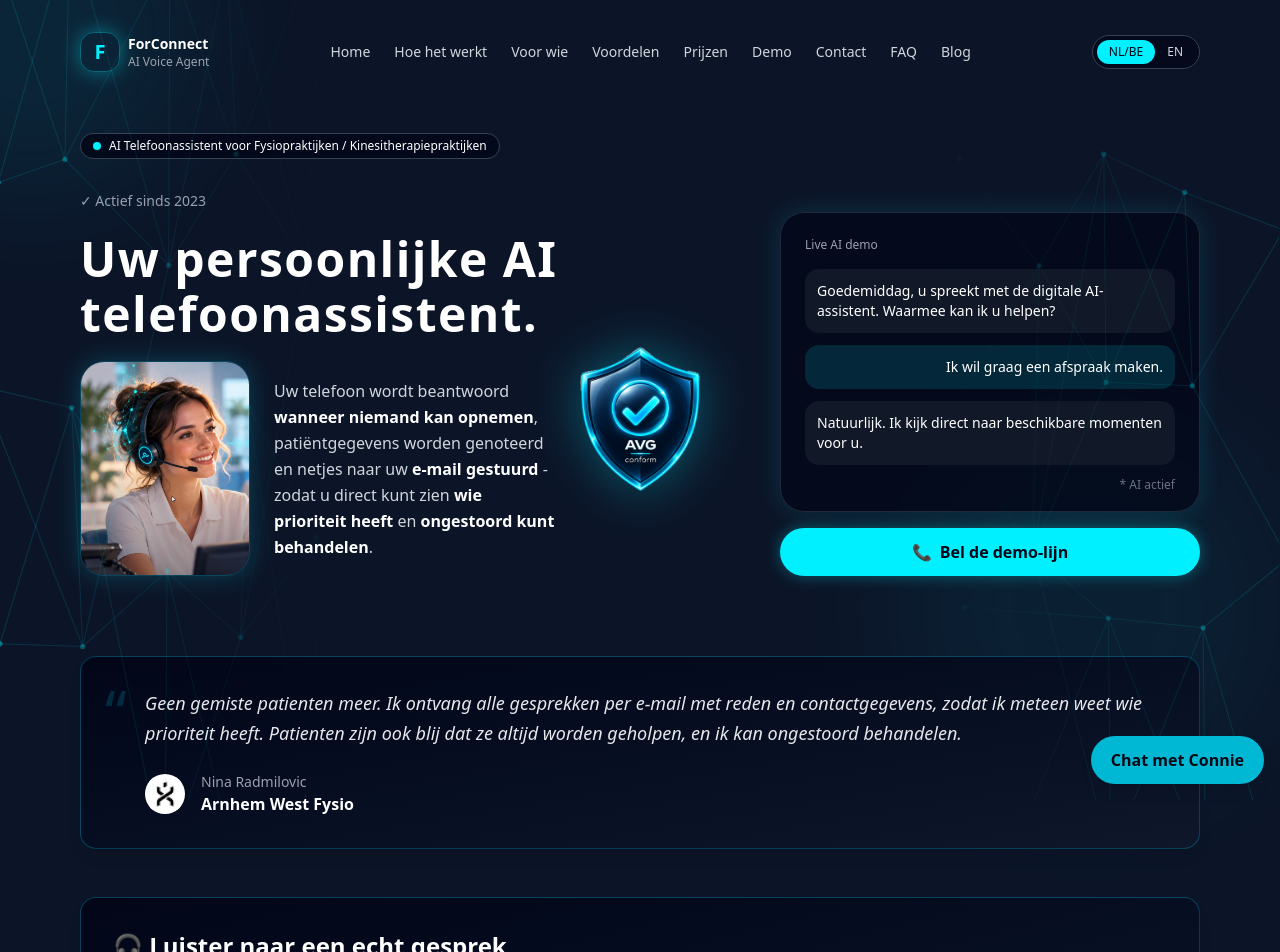
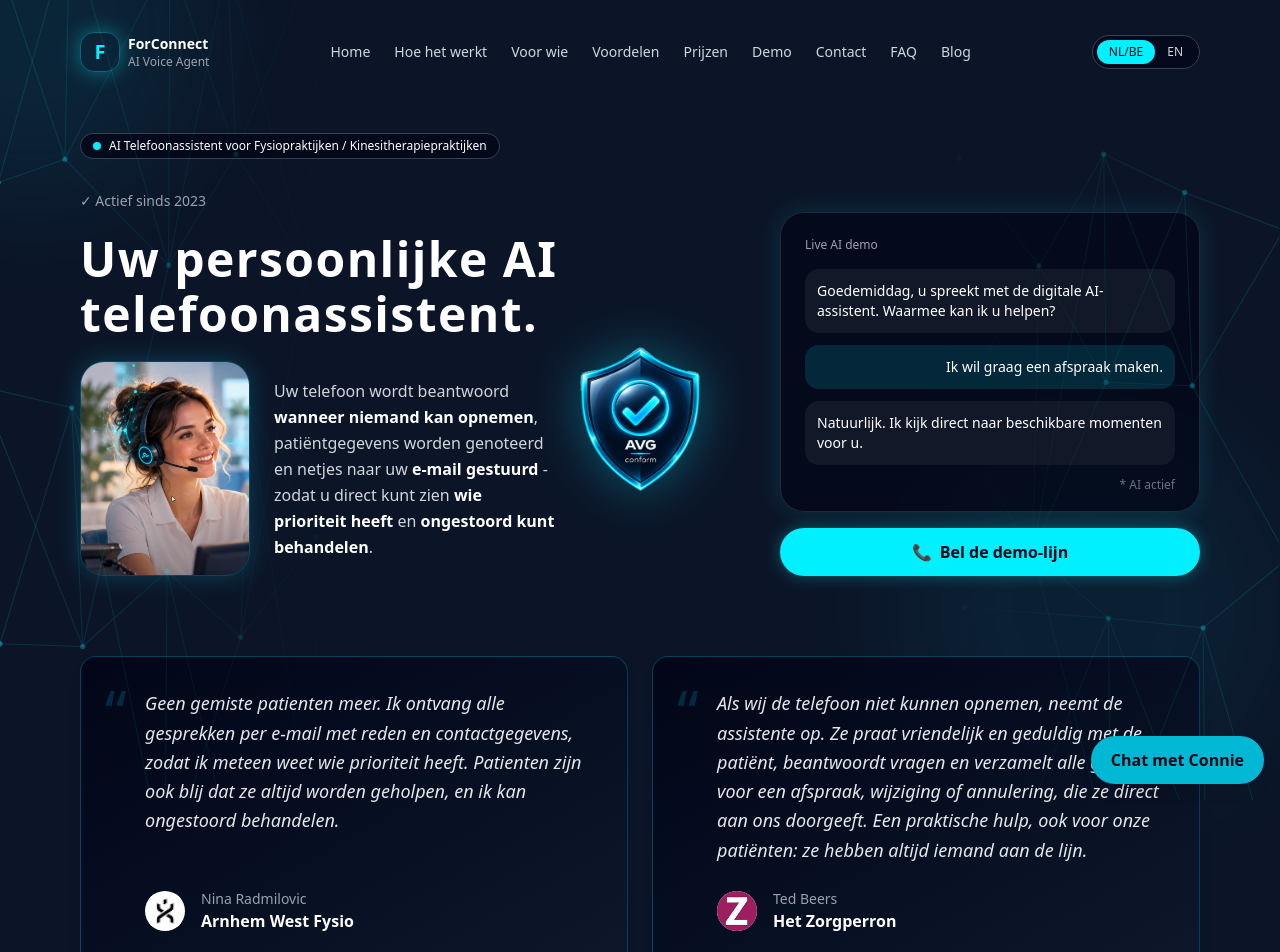
Before and after one commit to ForConnect/forconnect-site, a Next.js app: page / in a window 1280 px wide. Shown: the top 952 px of the page. Built offline with nearby package versions, Linux system fonts and the light colour scheme.

Commit message:
Testimonial Het Zorgperron

```diff
--- a/app/page.tsx
+++ b/app/page.tsx
@@ -281,18 +281,39 @@ export default function HomePage() {
           </div>
         </section>
 
-        <section className="mt-20">
+        <section className="mt-20 grid md:grid-cols-2 gap-6">
           <div className="relative p-8 rounded-2xl border border-cyan-500/30 bg-gradient-to-br from-slate-950 to-slate-900 shadow-lg">
             <div className="absolute top-6 left-6 text-cyan-500/20 text-6xl">&ldquo;</div>
-            <div className="relative pl-8">
+            <div className="relative pl-8 flex h-full flex-col">
               <p className="text-base md:text-lg text-gray-200 leading-relaxed italic mb-6">{lang === 'nl' ? 'Geen gemiste patienten meer. Ik ontvang alle gesprekken per e-mail met reden en contactgegevens, zodat ik meteen weet wie prioriteit heeft. Patienten zijn ook blij dat ze altijd worden geholpen, en ik kan ongestoord behandelen.' : 'No more missed patients. I receive every call by email with reason and contact details, so I immediately know who has priority. Patients are also happy that they are always helped, and I can treat without interruptions.'}</p>
-              <div className="flex items-center gap-4">
+              <div className="mt-auto flex items-center gap-4">
                 <div className="w-10 h-10 rounded-full bg-white flex items-center justify-center overflow-hidden">
                   <img src="/arnhem-west-fysio-logo.png" alt="Arnhem West Fysio" className="w-full h-full object-contain p-1" />
                 </div>
                 <div>
                   <p className="text-sm text-gray-400">Nina Radmilovic</p>
                   <p className="font-semibold text-white">Arnhem West Fysio</p>
+                </div>
+              </div>
+            </div>
+          </div>
+          <div className="relative p-8 rounded-2xl border border-cyan-500/30 bg-gradient-to-br from-slate-950 to-slate-900 shadow-lg">
+            <div className="absolute top-6 left-6 text-cyan-500/20 text-6xl">&ldquo;</div>
+            <div className="relative pl-8 flex h-full flex-col">
+              <p className="text-base md:text-lg text-gray-200 leading-relaxed italic mb-6">{lang === 'nl' ? 'Als wij de telefoon niet kunnen opnemen, neemt de assistente op. Ze praat vriendelijk en geduldig met de patiënt, beantwoordt vragen en verzamelt alle gegevens voor een afspraak, wijziging of annulering, die ze direct aan ons doorgeeft. Een praktische hulp, ook voor onze patiënten: ze hebben altijd iemand aan de lijn.' : 'When we cannot answer the phone, the assistant picks up. She talks to the patient in a friendly and patient way, answers questions and collects all the details for an appointment, change or cancellation, which she passes on to us straight away. A practical help, also for our patients: they always have someone on the line.'}</p>
+              <div className="mt-auto flex items-center gap-4">
+                <div className="relative w-10 h-10 rounded-full bg-white flex items-center justify-center overflow-hidden">
+                  <span className="absolute text-lg font-bold text-[#020617]">Z</span>
+                  <img
+                    src="/zorgperron-logo.png"
+                    alt="Het Zorgperron"
+                    className="relative w-full h-full object-cover"
+                    onError={(e) => { e.currentTarget.style.display = 'none'; }}
+                  />
+                </div>
+                <div>
+                  <p className="text-sm text-gray-400">Ted Beers</p>
+                  <p className="font-semibold text-white">Het Zorgperron</p>
                 </div>
               </div>
             </div>
```
Also changed, not shown: public/zorgperron-logo.png (added).
